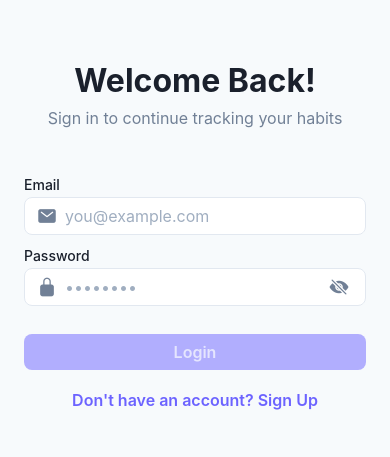
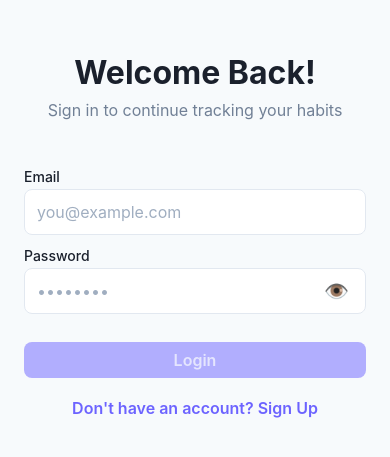
Before and after one commit to Aravinthan-J/Habit_Tracker, a React Native app in the folder apps/mobile/: screen /Login in a window 390 px wide. Shown: the part 183-640 px from the top of the page. Built offline with nearby package versions, Linux system fonts and the light colour scheme.

Commit message:
Remove icons and add manualy icon

```diff
--- a/apps/mobile/package.json
+++ b/apps/mobile/package.json
@@ -24,7 +24,9 @@
     "axios": "^1.6.5",
     "date-fns": "^2.30.0",
     "expo": "~50.0.14",
+    "expo-font": "~11.10.3",
     "expo-secure-store": "~12.8.1",
+    "expo-splash-screen": "~0.26.4",
     "expo-sqlite": "~13.4.0",
     "expo-status-bar": "~1.11.1",
     "react": "18.2.0",
--- a/apps/mobile/src/components/common/Input.tsx
+++ b/apps/mobile/src/components/common/Input.tsx
@@ -1,6 +1,6 @@
 /**
  * Input Component
- * Reusable text input with label, error display, and icons
+ * Reusable text input with label and error display
  */
 
 import React, { useState } from 'react';
@@ -12,14 +12,12 @@ import {
   TextInputProps,
   TouchableOpacity,
 } from 'react-native';
-import { Ionicons } from '@expo/vector-icons';
 import { colors, spacing, typography, borderRadius } from '../../constants/theme';
 
 interface InputProps extends TextInputProps {
   label?: string;
   error?: string;
   touched?: boolean;
-  icon?: keyof typeof Ionicons.glyphMap;
   containerStyle?: any;
 }
 
@@ -27,7 +25,6 @@ export function Input({
   label,
   error,
   touched,
-  icon,
   secureTextEntry,
   containerStyle,
   ...props
@@ -39,16 +36,7 @@ export function Input({
     <View style={[styles.container, containerStyle]}>
       {label && <Text style={styles.label}>{label}</Text>}
 
-      <View style={[styles.inputContainer, showError && styles.inputError]}>
-        {icon && (
-          <Ionicons
-            name={icon}
-            size={20}
-            color={colors.textSecondary}
-            style={styles.icon}
-          />
-        )}
-
+      <View style={[styles.inputContainer, (showError && styles.inputError) || {}]}>
         <TextInput
           style={styles.input}
           placeholderTextColor={colors.textLight}
@@ -61,11 +49,7 @@ export function Input({
             onPress={() => setIsSecure(!isSecure)}
             style={styles.eyeIcon}
           >
-            <Ionicons
-              name={isSecure ? 'eye-off' : 'eye'}
-              size={20}
-              color={colors.textSecondary}
-            />
+            <Text style={styles.eyeText}>{isSecure ? '👁️' : '🙈'}</Text>
           </TouchableOpacity>
         )}
       </View>
@@ -97,17 +81,17 @@ const styles = StyleSheet.create({
   inputError: {
     borderColor: colors.error,
   },
-  icon: {
-    marginRight: spacing.sm,
-  },
   input: {
     flex: 1,
-    paddingVertical: spacing.sm,
+    paddingVertical: spacing.md,
     fontSize: typography.fontSize.md,
     color: colors.text,
   },
   eyeIcon: {
     padding: spacing.xs,
+  },
+  eyeText: {
+    fontSize: 20,
   },
   errorText: {
     fontSize: typography.fontSize.sm,
--- a/apps/mobile/src/screens/auth/LoginScreen.tsx
+++ b/apps/mobile/src/screens/auth/LoginScreen.tsx
@@ -75,7 +75,6 @@ export function LoginScreen({ navigation }: any) {
             keyboardType="email-address"
             autoCapitalize="none"
             autoCorrect={false}
-            icon="mail"
           />
 
           <Input
@@ -87,7 +86,6 @@ export function LoginScreen({ navigation }: any) {
             error={errors.password}
             touched={touched.password}
             secureTextEntry
-            icon="lock-closed"
           />
 
           <Button
--- a/apps/mobile/src/screens/auth/RegisterScreen.tsx
+++ b/apps/mobile/src/screens/auth/RegisterScreen.tsx
@@ -97,7 +97,6 @@ export function RegisterScreen({ navigation }: any) {
             onBlur={() => setTouched({ ...touched, name: true })}
             error={errors.name}
             touched={touched.name}
-            icon="person"
           />
 
           <Input
@@ -111,7 +110,6 @@ export function RegisterScreen({ navigation }: any) {
             keyboardType="email-address"
             autoCapitalize="none"
             autoCorrect={false}
-            icon="mail"
           />
 
           <Input
@@ -123,7 +121,6 @@ export function RegisterScreen({ navigation }: any) {
             error={errors.password}
             touched={touched.password}
             secureTextEntry
-            icon="lock-closed"
           />
 
           {password.length > 0 && (
@@ -149,7 +146,6 @@ export function RegisterScreen({ navigation }: any) {
             error={errors.confirmPassword}
             touched={touched.confirmPassword}
             secureTextEntry
-            icon="lock-closed"
           />
 
           <Button
```
Also changed, not shown: 1 other file (tests, documents, lock files or other folders).
